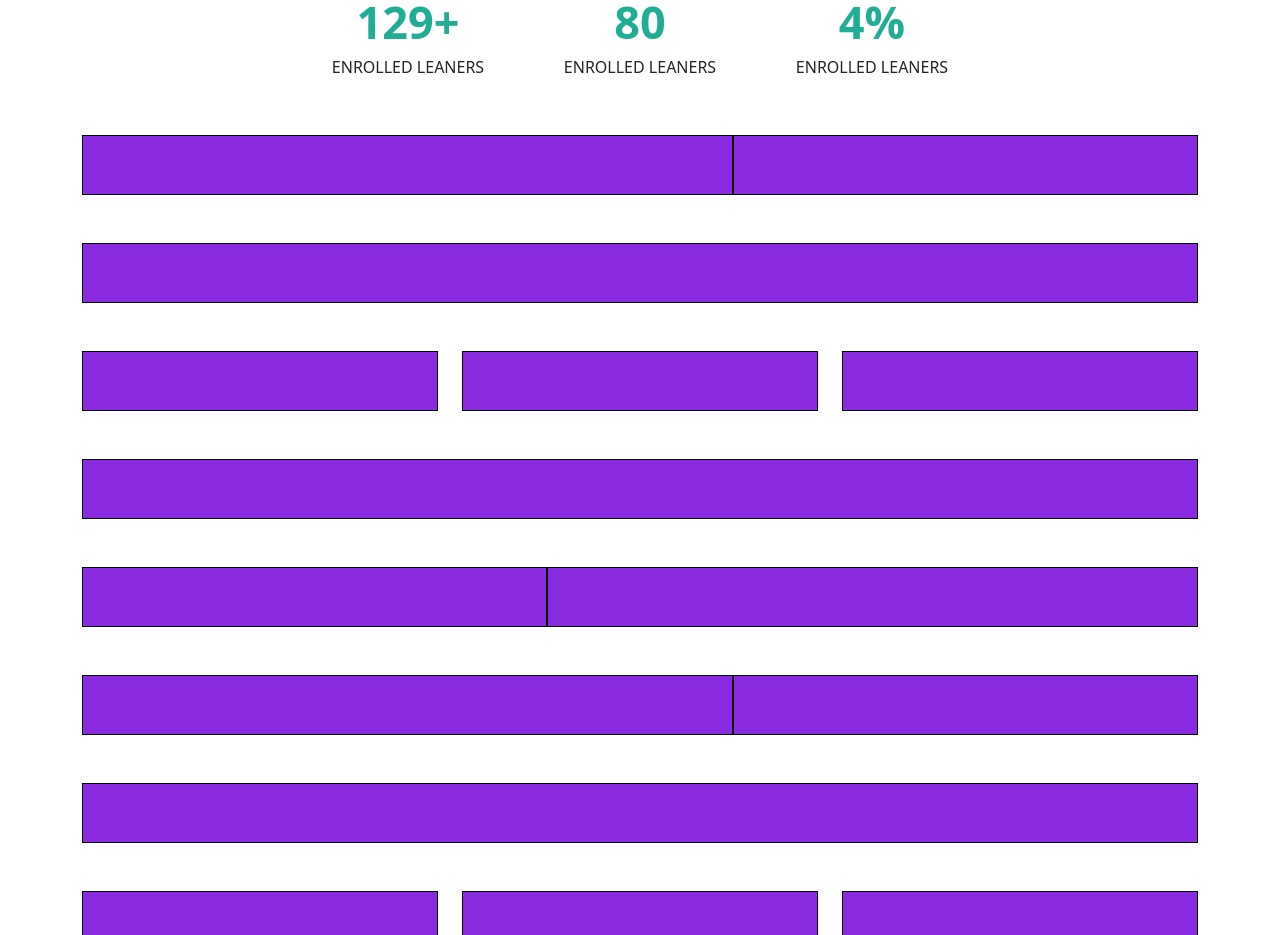
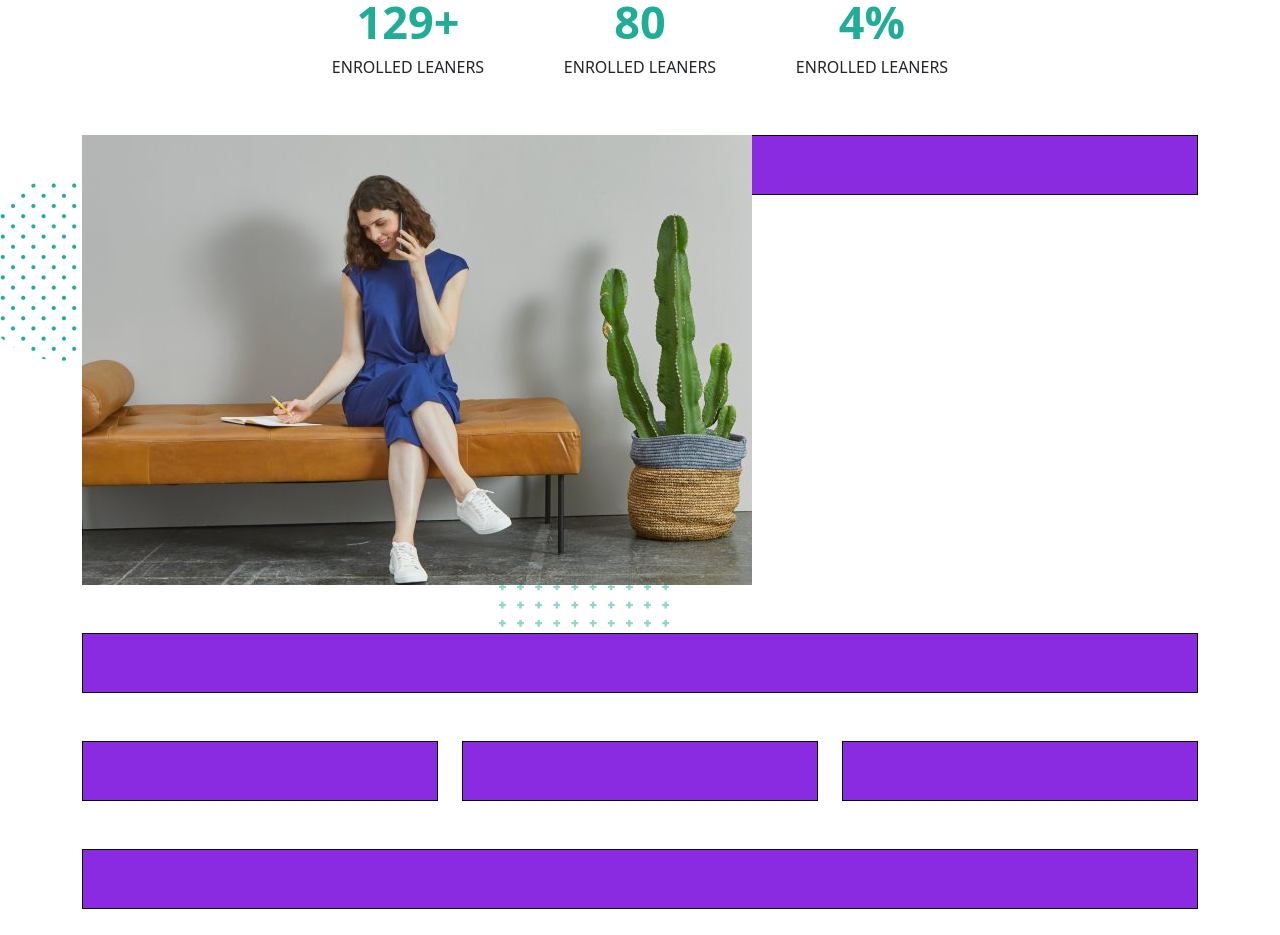
Before and after one commit to Andrearomeo04/proj-html-vuejs, a Vue app: page / in a window 1280 px wide. Shown: the part 1500-2435 px from the top of the page. Built offline with nearby package versions, Linux system fonts and the light colour scheme.

Commit message:
[UPD] added img to skills section

```diff
--- a/src/components/AppMain.vue
+++ b/src/components/AppMain.vue
@@ -63,8 +63,10 @@ export default {
         <section>
             <div class="container">
                 <div class="row g-0">
-                    <div class="col-7">
-                        <div class="content"></div>
+                    <div class="col-7 position-relative skills">
+                        <img src="../assets/img/stock-full-hd-11-670x450.jpg" alt="">
+                        <img src="../assets/img/maxcoach-shape-07.png" alt="">
+                        <img src="../assets/img/maxcoach-shape-05.png" alt="">
                     </div>
                     <div class="col-5">
                         <div class="content"></div>
@@ -186,6 +188,21 @@ export default {
         margin-top: 100px;
     }
 
+    .skills {
+        img:nth-child(2) {
+            position: absolute;
+            bottom: -6rem;
+            right: 4rem;
+            z-index: -1;
+        }
+        img:nth-child(3) {
+            position: absolute;
+            top: 3rem;
+            left: -7rem;
+            z-index: -1;
+        }
+    }
+
     .col-8 {
         img:nth-child(2) {
             position: absolute;
```
